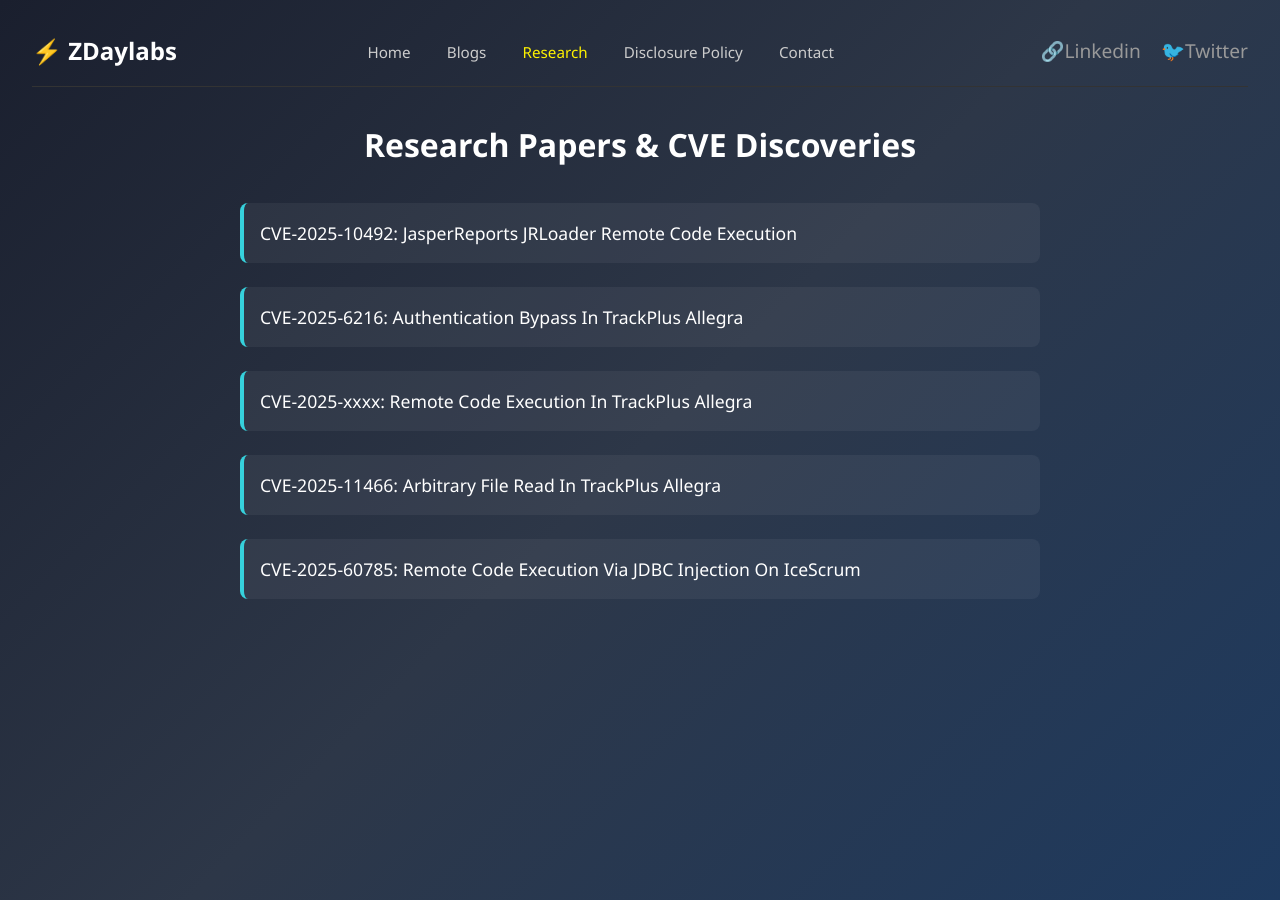
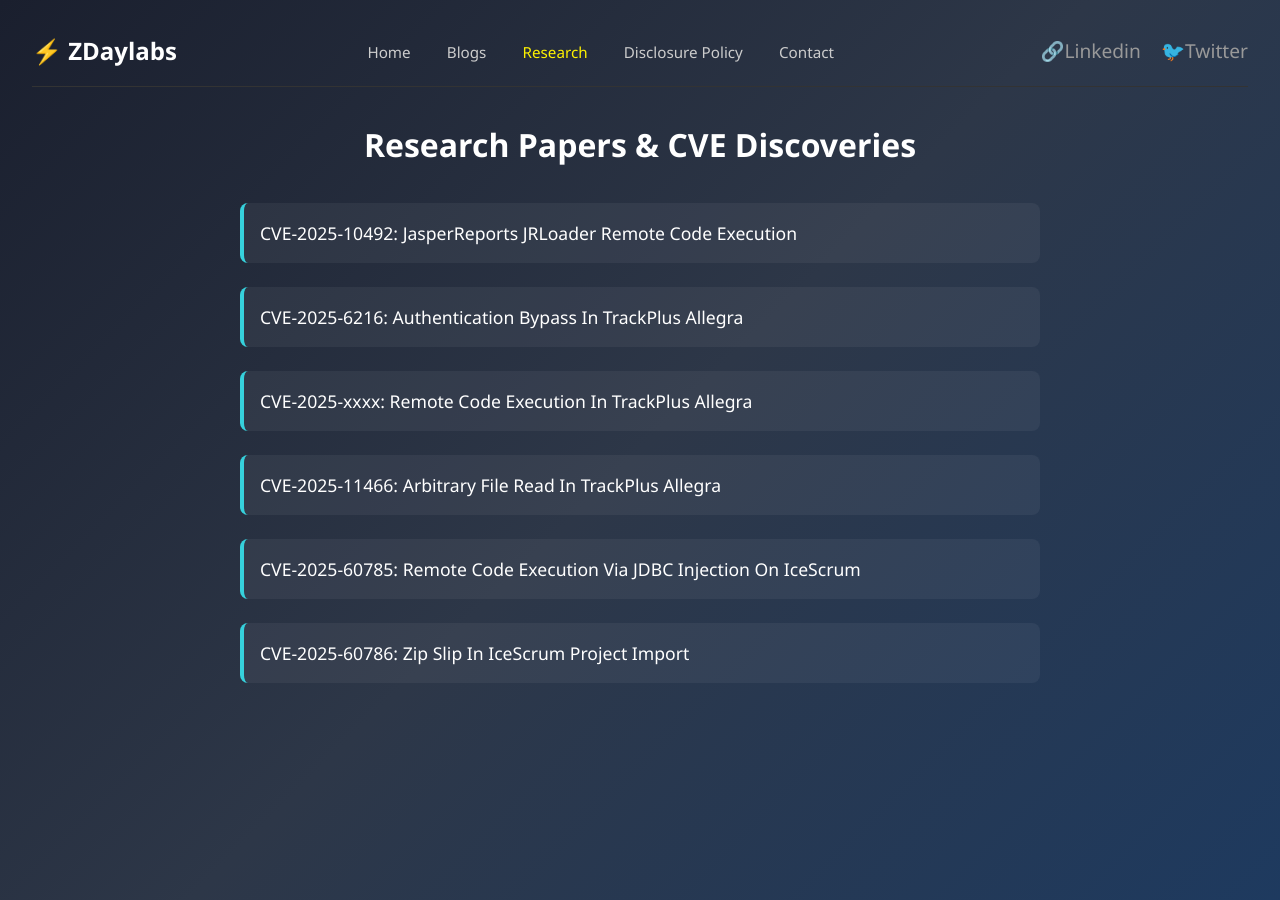
Before and after one commit to w3bspl01t3r/w3bspl01t3r.github.io, a Jekyll site: the page research.html, which Jekyll copies as it is, in a window 1280 px wide. Built offline with Jekyll 4.4.1, drawn with Linux system fonts in a browser that asks for light colours.

Commit message:
research.html update for zipSlip

```diff
--- a/research.html
+++ b/research.html
@@ -113,6 +113,7 @@
         <li><a href="CVE-2025-xxxx.html">CVE-2025-xxxx: Remote Code Execution In TrackPlus Allegra</a></li>
         <li><a href="CVE-2025-11466.html">CVE-2025-11466: Arbitrary File Read In TrackPlus Allegra</a></li>
         <li><a href="CVE-2025-60785.html">CVE-2025-60785: Remote Code Execution Via JDBC Injection On IceScrum</a></li>
+        <li><a href="CVE-2025-60786.html">CVE-2025-60786: Zip Slip In IceScrum Project Import</a></li>
 
       </ul>
     </section>
```
